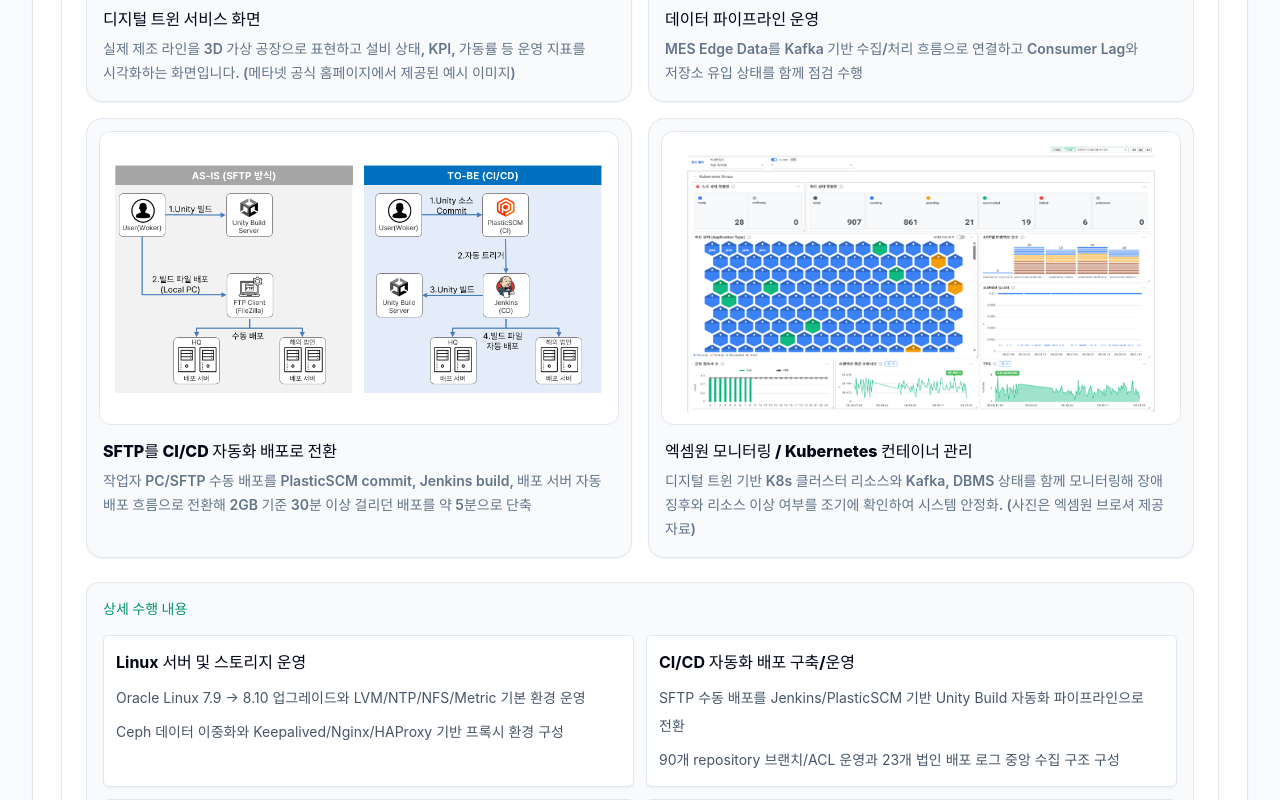
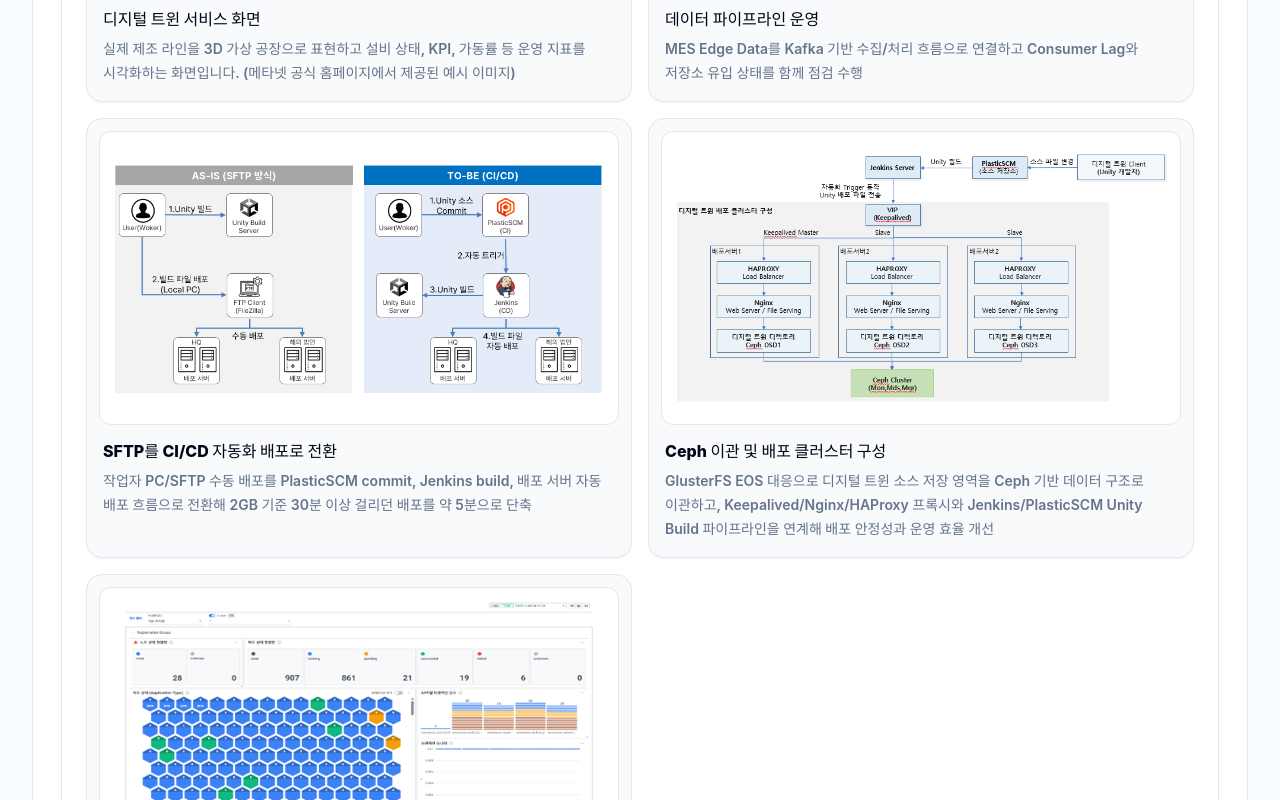
Before and after one commit to JANGSEOKHAN/JANGSEOKHAN.github.io, a React (Vite) app: page / in a window 1280 px wide. Shown: the part 4320-5120 px from the top of the page. Built offline with nearby package versions, Linux system fonts and the light colour scheme; a web font is replaced by a local one.

Commit message:
Add DMF deployment cluster visual

```diff
--- a/src/data/profile.ts
+++ b/src/data/profile.ts
@@ -267,6 +267,13 @@ export const projects: Project[] = [
         description: '작업자 PC/SFTP 수동 배포를 PlasticSCM commit, Jenkins build, 배포 서버 자동 배포 흐름으로 전환해 2GB 기준 30분 이상 걸리던 배포를 약 5분으로 단축',
         imageUrl: 'projects/dmf/cicd-transition.png',
         alt: 'SFTP 수동 배포를 CI/CD 자동화 배포로 전환',
+      },
+      {
+        title: 'Ceph 이관 및 배포 클러스터 구성',
+        description:
+          'GlusterFS EOS 대응으로 디지털 트윈 소스 저장 영역을 Ceph 기반 데이터 구조로 이관하고, Keepalived/Nginx/HAProxy 프록시와 Jenkins/PlasticSCM Unity Build 파이프라인을 연계해 배포 안정성과 운영 효율 개선',
+        imageUrl: 'projects/dmf/deploy-cluster-architecture.png',
+        alt: '디지털 트윈 배포 클러스터 및 Ceph 이관 구성도',
       },
       {
         title: '엑셈원 모니터링 / Kubernetes 컨테이너 관리',
```
Also changed, not shown: public/projects/dmf/deploy-cluster-architecture.png (added).
